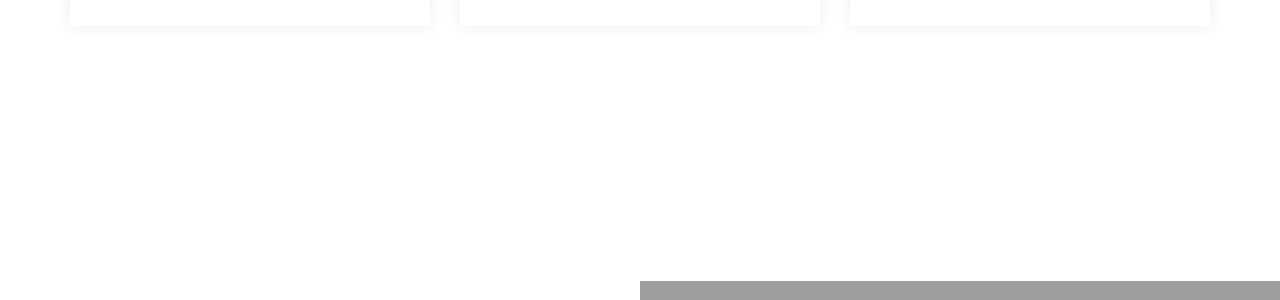
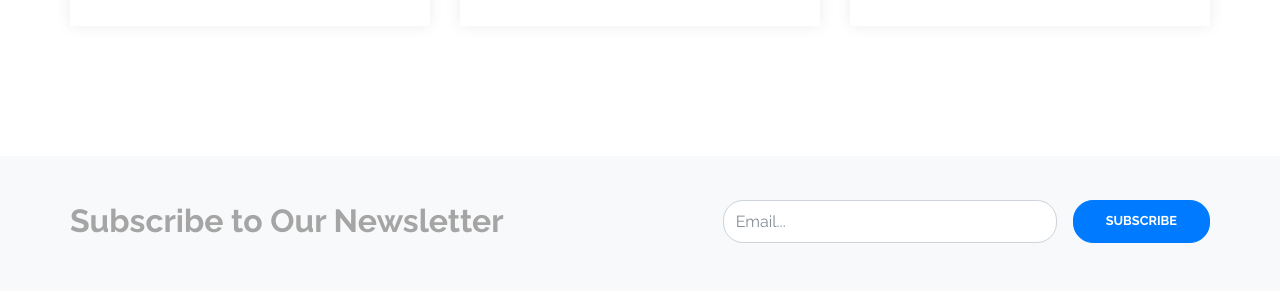
Before and after one commit to kjgomez26/ProyectoDAW, a PHP site: page / in a window 1280 px wide. Shown: the part 2445-2745 px from the top of the page. Run offline with PHP 8.4, Linux system fonts and the light colour scheme; grey boxes are pictures that could not be loaded.

Commit message:
suscribirse

```diff
--- a/Plantilla/index.html
+++ b/Plantilla/index.html
@@ -332,6 +332,24 @@
 					   </div>
 				   </div>
 		   </section>
+		   <section class="m-subscribe1">
+				<div class="container">
+				  <div class="row">
+					<div class="col-12 col-lg-6">
+					  <h2 class="m-subscribe1__title">Subscribe to Our Newsletter</h2>
+					</div>
+					<div class="col-12 col-lg-6">
+					  <form class="form-inline m-subscribe1__form">
+						<input type="email" class="form-control" id="cta_newsletter_email" placeholder="Email...">
+						<button type="submit" class="btn btn-primary mb-2">SUBSCRIBE</button>
+					  </form>
+					</div>
+				  </div>
+				</div>
+			  </section>
+
+
+
 
 		   <!--th nueva seccion FIXME: esta cuestión debe hacerse con bootstrap, ahora esta manual -->
 		   <section class="contact">
--- a/Plantilla/styles/stylesbyme.css
+++ b/Plantilla/styles/stylesbyme.css
@@ -192,6 +192,125 @@ section.contact div.contenedor {
 
     width: 50%;
   }
+  /* SUSCRIBIRSE */
+  /*.suscribirse .contenedor{
+    display: flex;
+    flex-direction: row;
+    flex-wrap: wrap;
+    width: auto;
+    height: 90px;
+    border: 1px solid red;
+  }
+  .suscribirse .info{
+    width: 100%;
+    display: flex;
+    flex-flow: column wrap;
+    justify-content: center;
+    align-items: center;
+  }*/
+
+
+  /*  FIN SUSCRIBIRSE */
+  /*
+Bootstrap Breakpoints Mixins
+*/
+/*
+Bootstrap Variables
+*/
+/*
+Code
+*/
+.m-subscribe1 {
+  background: #f8f9fa;
+  padding-bottom: 40px;
+  padding-top: 44px;
+  width: 100%;
+}
+.m-subscribe1__title {
+  font-size: 1.7rem;
+  font-weight: 700;
+  margin-top: 2px;
+  text-align: center;
+}
+@media (min-width: 992px) {
+  .m-subscribe1__title {
+    font-size: 2rem;
+    text-align: left;
+  }
+}
+.m-subscribe1__form {
+  float: none;
+  margin-top: 36px;
+  width: 100%;
+}
+@media (min-width: 992px) {
+  .m-subscribe1__form {
+    float: right;
+    margin-top: 0;
+    width: auto;
+  }
+}
+.m-subscribe1__form input[type=email] {
+  border-radius: 20px;
+  display: block;
+  height: 43px;
+  margin-bottom: 10px;
+  margin-right: 5px;
+  min-width: auto;
+  position: relative;
+  top: -4px;
+  width: 100%;
+}
+@media screen and (min-width: 480px) {
+  .m-subscribe1__form input[type=email] {
+    display: inline-block;
+    margin-bottom: 0;
+    width: calc(100% - 160px);
+  }
+}
+@media (min-width: 992px) {
+  .m-subscribe1__form input[type=email] {
+    display: block;
+    margin-right: 16px;
+    width: auto;
+  }
+}
+@media (min-width: 992px) {
+  .m-subscribe1__form input[type=email] {
+    min-width: 290px;
+  }
+}
+@media (min-width: 1200px) {
+  .m-subscribe1__form input[type=email] {
+    min-width: 334px;
+  }
+}
+.m-subscribe1__form button[type=submit] {
+  border-radius: 20px;
+  display: block;
+  float: right;
+  font-size: 0.8rem;
+  font-weight: 700;
+  line-height: 3.2;
+  margin-left: auto;
+  padding: 0 32px;
+  width: 100%;
+}
+@media screen and (min-width: 480px) {
+  .m-subscribe1__form button[type=submit] {
+    display: inline-block;
+    width: auto;
+  }
+}
+@media (min-width: 992px) {
+  .m-subscribe1__form button[type=submit] {
+    display: block;
+    float: none;
+    margin-left: 0;
+  }
+}
+
+
   /*MEDIAS QUERY*/
 /* cambios css solo para modo vertical */
 @media all and (min-width: 320px) and (max-width: 736px) and (orientation: portrait) {
```
